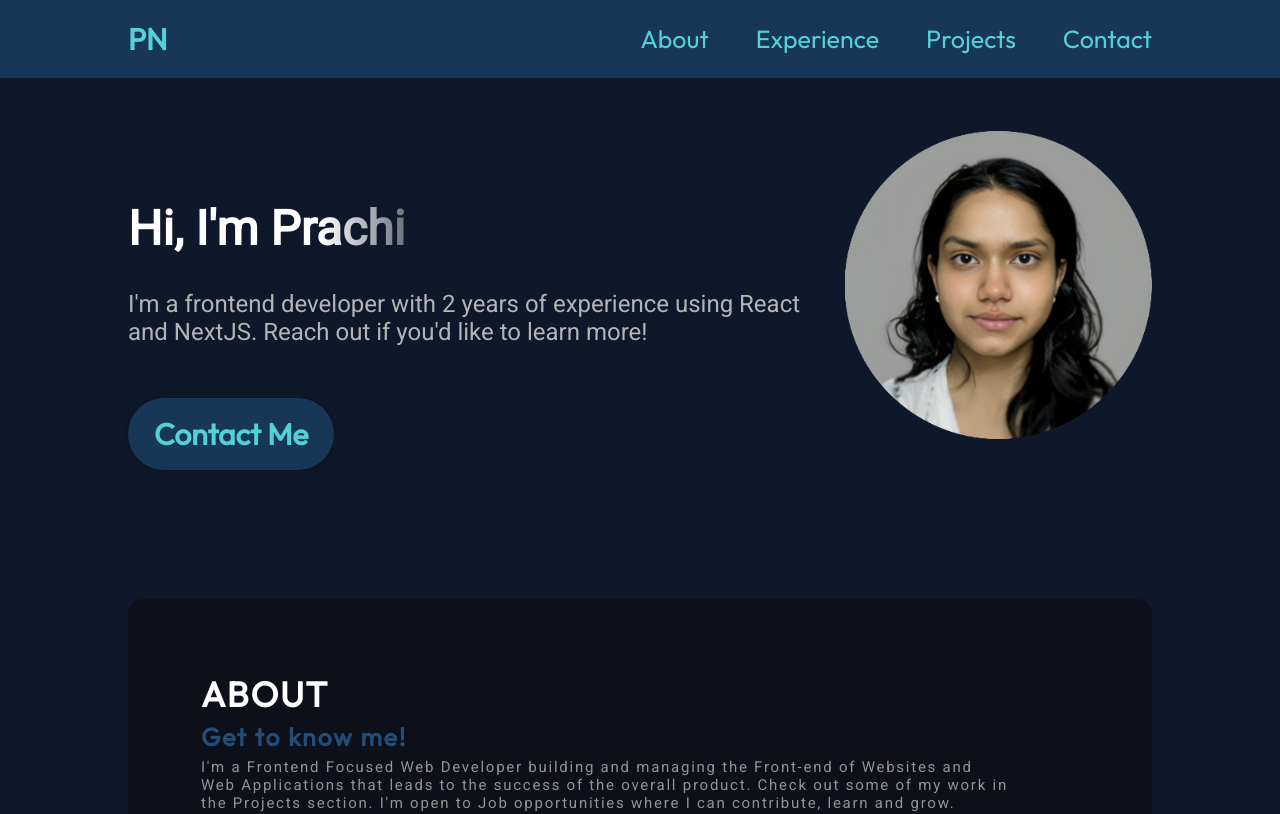
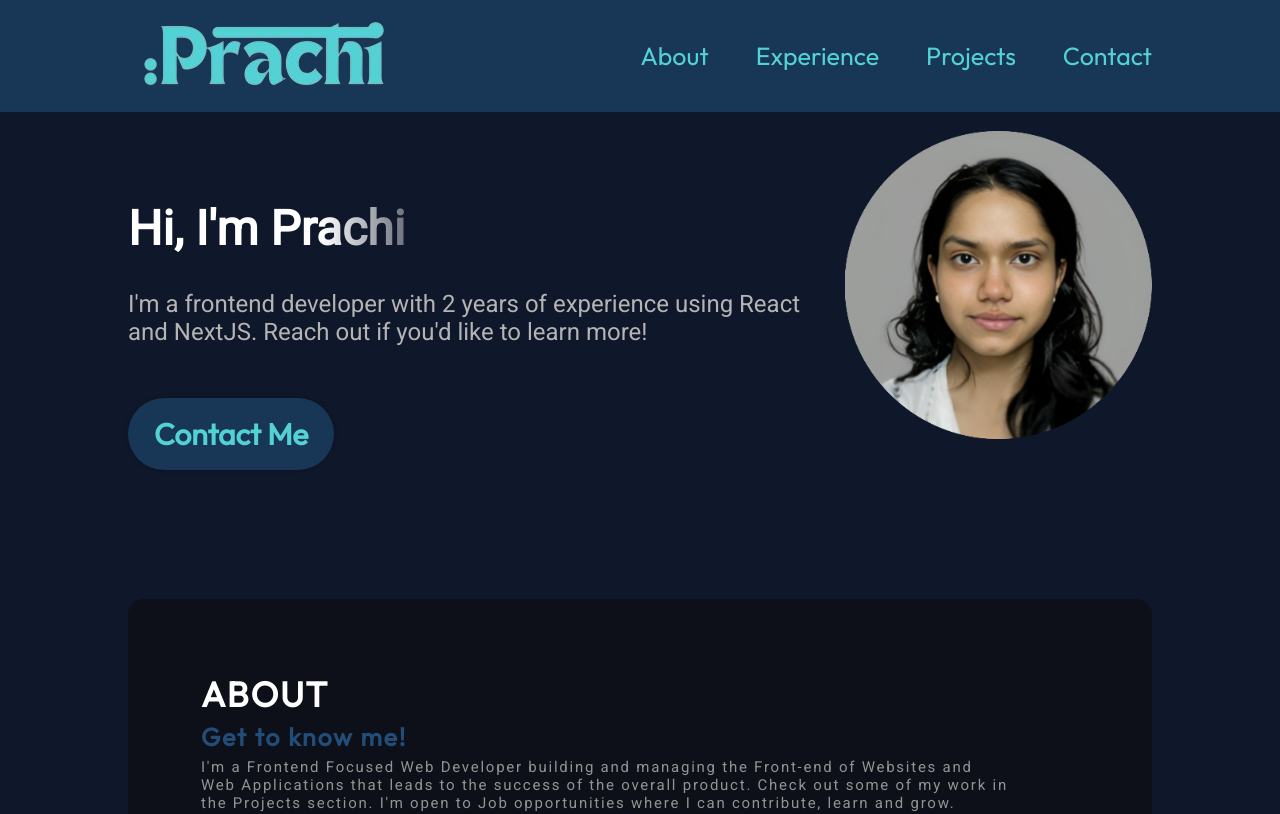
Before and after one commit to Prachi1208/portfolio, a React (Vite) app: page / in a window 1280 px wide. Shown: the top 814 px of the page. Built offline with nearby package versions, Linux system fonts and the light colour scheme.

Commit message:
Update Navbar.jsx

```diff
--- a/src/components/Navbar/Navbar.jsx
+++ b/src/components/Navbar/Navbar.jsx
@@ -7,9 +7,12 @@ export const Navbar = () => {
 
   return (
     <nav className={styles.navbar}>
-      <a className={styles.title} href="/">
-        PN
-      </a>
+      <div className={styles.logoContainer}>
+        <a href="/">
+          <img className={styles.logo} src={getImageUrl("nav/abc.png")} alt="prachi" />
+          {/* <span className={styles.logoText}>PN</span> */}
+        </a>
+      </div>
       <div className={styles.menu}>
         <img
           className={styles.menuBtn}
```
